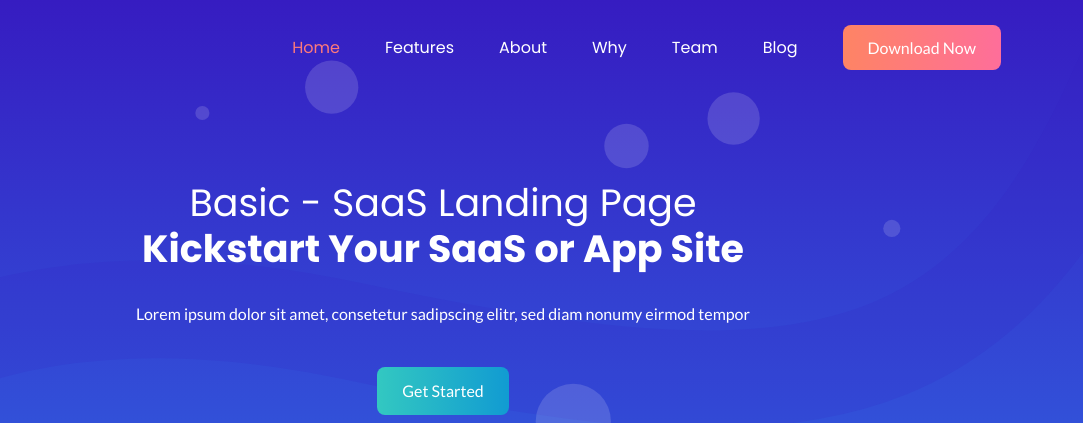
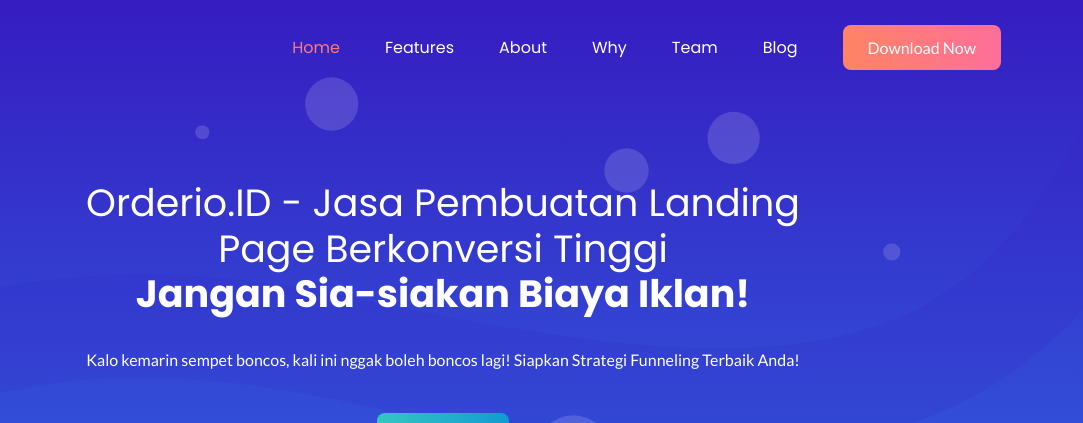
Before and after one commit to haloorderio/lite, a plain HTML site: page index.html in a window 1280 px wide. Shown: the top 423 px of the page, 197-1280 px from the left. Drawn offline with Linux system fonts and the light colour scheme.

Commit message:
Update index.html

```diff
--- a/index.html
+++ b/index.html
@@ -4,7 +4,7 @@
     <meta charset="utf-8" />
 
     <!--====== Title ======-->
-    <title>Basic - SaaS Landing Page</title>
+    <title>Orderio.ID - Jasa Pembuatan Landing Page Berkonversi Tinggi</title>
 
     <meta name="description" content="" />
     <meta name="viewport" content="width=device-width, initial-scale=1" />
@@ -137,25 +137,25 @@
                   data-wow-duration="1.3s"
                   data-wow-delay="0.2s"
                 >
-                  Basic - SaaS Landing Page
+                  Orderio.ID - Jasa Pembuatan Landing Page Berkonversi Tinggi
                 </h3>
                 <h2
                   class="header-title wow fadeInUp"
                   data-wow-duration="1.3s"
                   data-wow-delay="0.5s"
                 >
-                  Kickstart Your SaaS or App Site
+                  Jangan Sia-siakan Biaya Iklan!
                 </h2>
                 <p
                   class="text wow fadeInUp"
                   data-wow-duration="1.3s"
                   data-wow-delay="0.8s"
                 >
-                  Lorem ipsum dolor sit amet, consetetur sadipscing elitr, sed
-                  diam nonumy eirmod tempor
+                  Kalo kemarin sempet boncos, kali ini nggak boleh boncos lagi!
+                  Siapkan Strategi Funneling Terbaik Anda!
                 </p>
                 <a
-                  href="javascript:void(0)"
+                  href="#features"
                   class="main-btn wow fadeInUp"
                   data-wow-duration="1.3s"
                   data-wow-delay="1.1s"
@@ -189,7 +189,7 @@
     <!--====== HEADER PART ENDS ======-->
 
     <!--====== BRAND PART START ======-->
-    <div class="brand-area pt-90">
+    <!-- <div class="brand-area pt-90">
       <div class="container">
         <div class="row">
           <div class="col-lg-12">
@@ -251,7 +251,7 @@
         <!-- row -->
       </div>
       <!-- container -->
-    </div>
+    </div> -->
     <!--====== BRAND PART ENDS ======-->
 
     <!--====== SERVICES PART START ======-->
```
